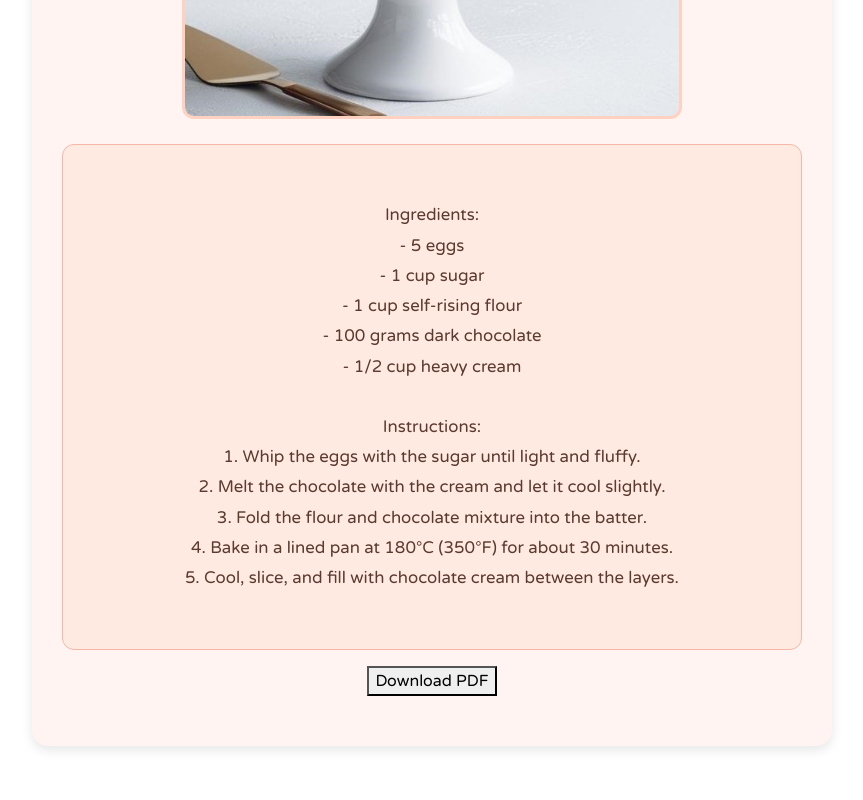
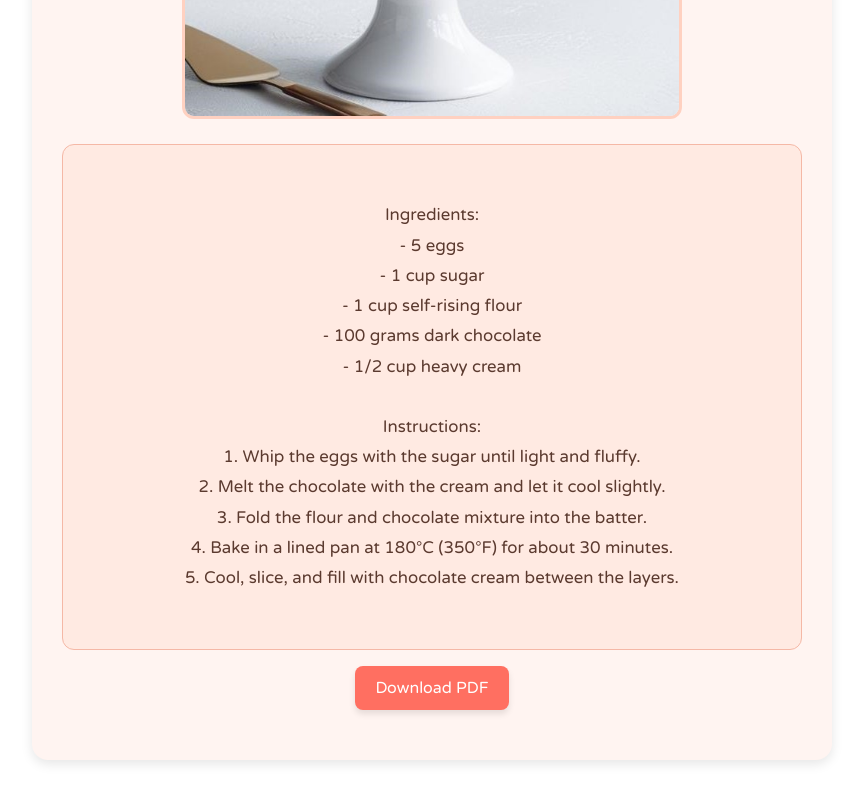
Before and after one commit to TamiShaks/CakesProject, a React (Create React App) app: page /Recepie/1 in a window 1280 px wide. Shown: the part 806-1606 px from the top of the page, without its empty margins (208-1071 px from the left). Built offline with nearby package versions, Linux system fonts and the light colour scheme.

Commit message:
design PDF

```diff
--- a/src/components/screens/recepies/Recepie.js
+++ b/src/components/screens/recepies/Recepie.js
@@ -96,15 +96,33 @@ export default function Recepie() {
       >
         {recipe.theRecepie}
       </pre>
-      <button onClick={downloadPDF}>Download PDF</button>
+      <button
+  onClick={downloadPDF}
+  style={{
+    backgroundColor: '#ff6f61', // צבע רקע
+    color: '#fff', // צבע טקסט
+    border: 'none', // ללא גבול
+    borderRadius: '8px', // פינות מעוגלות
+    padding: '10px 20px', // ריווח פנימי
+    fontSize: '1rem', // גודל טקסט
+    fontFamily: "'Varela Round', sans-serif", // גופן תואם
+    cursor: 'pointer', // סמן עכבר מותאם
+    boxShadow: '0 4px 6px rgba(0, 0, 0, 0.1)', // צל
+    transition: 'background-color 0.3s ease', // אפקט מעבר
+  }}
+  onMouseOver={(e) => (e.target.style.backgroundColor = '#e65a50')} // צבע רקע בריחוף
+  onMouseOut={(e) => (e.target.style.backgroundColor = '#ff6f61')} // חזרה לצבע המקורי
+>
+  Download PDF
+  </button>
 <div
   style={{
     textAlign: 'center',
     marginTop: '20px',
     fontSize: '1.2rem',
     color: '#5b3a2f',
-        }}  ></div>
-
+  }}
+></div>
     </div>
 
   );
```
Lines whose indentation alone changed are shown as unchanged.
